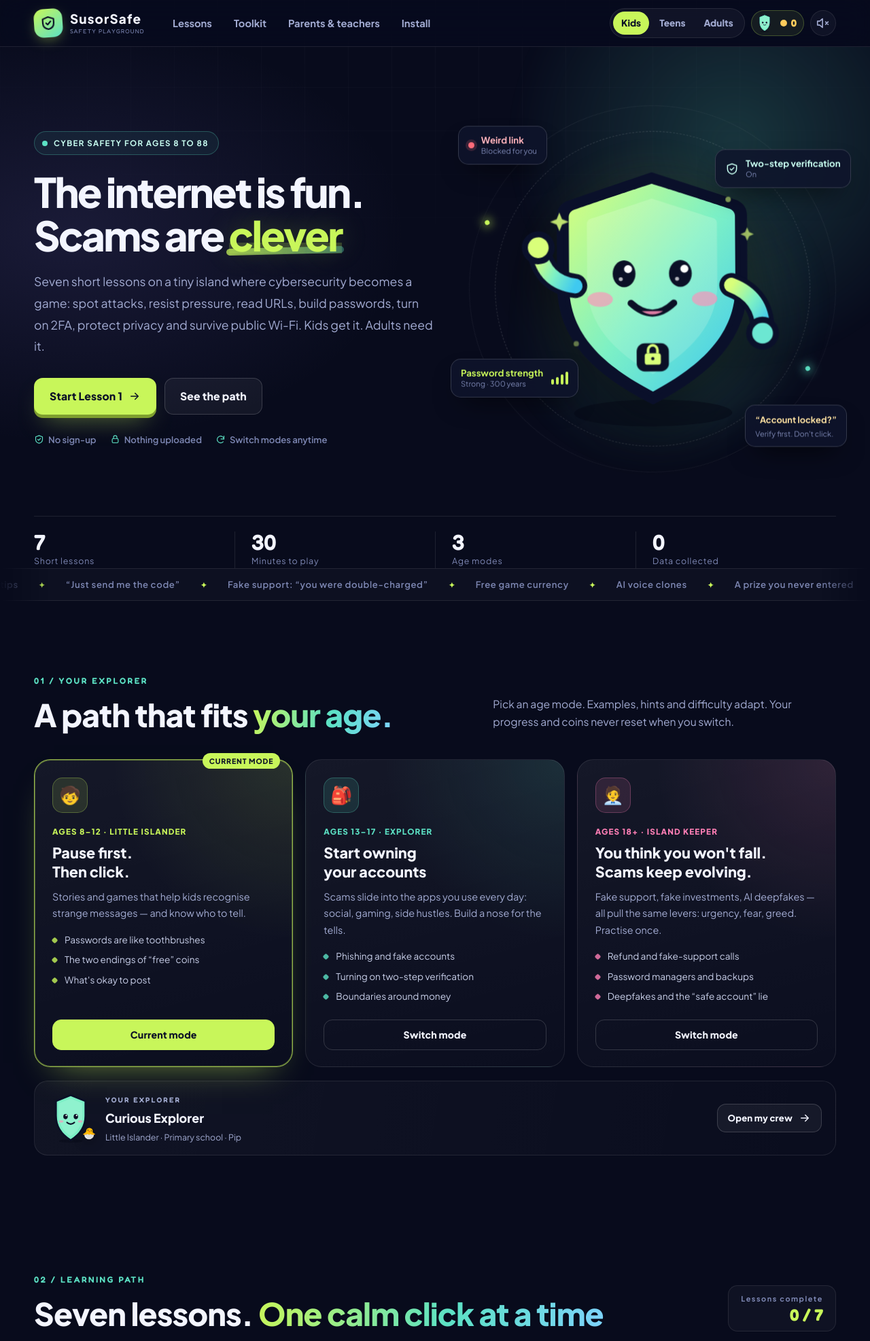
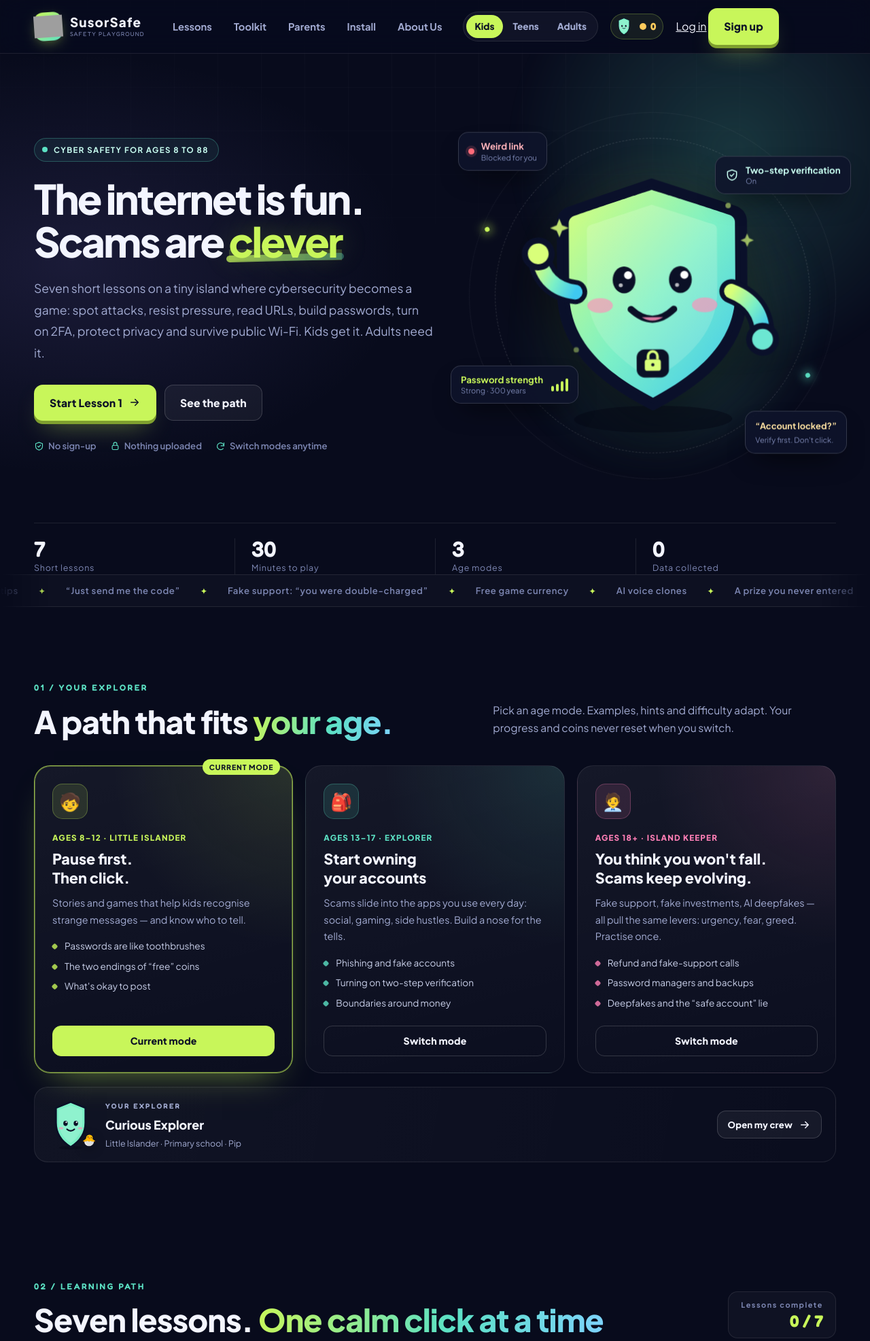
Before and after one commit to gigajohn/HackGB-Education, a Django app: page / in a window 1280 px wide. Shown: the top 1973 px of the page at 68% size. Run offline with Django 5.2, Linux system fonts and the light colour scheme; grey boxes are pictures that could not be loaded.

Commit message:
Update home.html

```diff
--- a/templates/home.html
+++ b/templates/home.html
@@ -13,7 +13,7 @@
 <meta name="mobile-web-app-capable" content="yes">
 <title>SusorSafe — Cybersecurity you can play</title>
 <meta name="description" content="A cybersecurity playground for ages 8 to 88. Seven short lessons on attacks, pressure, fake sites, passwords, 2FA, privacy and public Wi-Fi. Earn coins, dress your explorer and collect a certificate. No sign-up. Nothing leaves your browser.">
-<link rel="icon" href="{% static 'susorsafe/icons/favicon.svg' %}" type="image/svg+xml">
+<link rel="icon" href="{% static 'susorsafe/icons/favicon.png' %}" type="image/png" sizes="64x64">
 <link rel="apple-touch-icon" href="{% static 'susorsafe/icons/apple-touch-icon.png' %}">
 <link rel="manifest" href="/manifest.webmanifest">
 <link rel="stylesheet" href="{% static 'susorsafe/fonts.css' %}">
@@ -52,18 +52,18 @@
 <header class="site-header">
   <div class="wrap header-inner">
     <a class="brand" href="#top" aria-label="SusorSafe, back to top">
-      <span class="brand-mark"><svg class="ico"><use href="#i-shield"/></svg></span>
+      <span class="brand-mark brand-logo"><img src="{% static 'susorsafe/icons/logo-mark.png' %}" alt=""></span>
       <span class="brand-text"><strong>SusorSafe</strong><small>SAFETY PLAYGROUND</small></span>
     </a>
 
     <nav class="main-nav" aria-label="Main navigation">
       <a href="#lessons">Lessons</a>
       <a href="#toolkit">Toolkit</a>
-      <a href="#parents">Parents &amp; teachers</a>
+      <a href="#parents">Parents</a>
       <a href="#install">Install</a>
+      <a href="#about">About Us</a>
     </nav>
 
-    <div class="header-tools">
       <div class="mode-switch" role="group" aria-label="Choose an age mode">
         <button class="mode-pill is-active" data-mode="kid" aria-pressed="true">Kids</button>
         <button class="mode-pill" data-mode="teen" aria-pressed="false">Teens</button>
@@ -73,11 +73,18 @@
         <span class="profile-mini" id="headerAvatar"></span>
         <span class="coin-count"><svg class="ico coin-ico"><use href="#i-coin"/></svg><b id="coinValue">0</b></span>
       </button>
-      <button class="icon-btn" id="soundBtn" type="button" aria-pressed="false" aria-label="Turn sound on" title="Turn sound on">
-        <svg class="ico ico-sound-on" aria-hidden="true"><use href="#i-volume"/></svg>
-        <svg class="ico ico-sound-off" aria-hidden="true"><use href="#i-mute"/></svg>
-      </button>
-    </div>
+      <div class="auth-nav">
+        {% if user.is_authenticated %}
+          <span class="auth-name">Hi, {{ user.username }}</span>
+          <form class="logout-form" method="post" action="{% url 'logout' %}">
+            {% csrf_token %}
+            <button class="auth-link" type="submit">Log out</button>
+          </form>
+        {% else %}
+          <a class="auth-link" href="{% url 'login' %}">Log in</a>
+          <a class="btn btn-primary auth-signup" href="{% url 'signup' %}">Sign up</a>
+        {% endif %}
+      </div>
   </div>
 </header>
 
@@ -546,12 +553,60 @@
     </div>
   </section>
 
+  <!-- ============ ABOUT ============ -->
+  <section class="section about" id="about">
+    <div class="wrap">
+      <div class="section-head">
+        <div>
+          <p class="kicker">06 / About us</p>
+          <h2>Small island. <span class="hl-soft">Serious question.</span></h2>
+        </div>
+        <p class="section-lede">SusorSafe started with a simple frustration: most cyber safety advice is either a scare poster or a compliance slide. We wanted something a family could play together — and something an adult would actually finish.</p>
+      </div>
+
+      <div class="about-grid">
+        <article class="about-card">
+          <p class="about-num">01</p>
+          <h3>Why we built it</h3>
+          <p>Scams are not a technology problem. They are a human problem: a deadline, a familiar logo, a moment of fear or greed. Rules are easy to forget. A decision you have practised once is harder to forget.</p>
+          <p>So we turned the lesson into a place: seven short quests, a friendly guide, and consequences you can see immediately.</p>
+        </article>
+
+        <article class="about-card">
+          <p class="about-num">02</p>
+          <h3>What we believe</h3>
+          <ul>
+            <li>Judgement beats trivia.</li>
+            <li>A pause is a skill, not a personality trait.</li>
+            <li>Kids and adults deserve the same respect — different examples, not different intelligence.</li>
+            <li>No shame. People who have been fooled often teach this best.</li>
+          </ul>
+        </article>
+
+        <article class="about-card">
+          <p class="about-num">03</p>
+          <h3>Privacy by default</h3>
+          <p>The lessons work without an account. Progress stays in your browser, and the password you test never leaves the page.</p>
+          <p>An account is optional: it gives you a name to sign in with. It does not sell data, show ads, or ask for a password you type into the gym.</p>
+        </article>
+      </div>
+
+      <div class="about-cta">
+        <p><b>Built for curious humans, 8 to 88.</b> Start with one lesson, or send the island to someone who needs it.</p>
+        <div class="about-actions">
+          <a class="btn btn-primary" href="#lessons">Start a lesson <svg class="ico"><use href="#i-arrow"/></svg></a>
+          <a class="btn btn-ghost" href="#toolkit">Open the toolkit</a>
+        </div>
+      </div>
+    </div>
+  </section>
+
   <!-- ============ INSTALL ============ -->
   <section class="section install" id="install">
     <div class="wrap">
       <div class="install-card">
         <div class="install-copy">
-          <p class="kicker">06 / Take it with you</p>
+          <p class="kicker">07 / Take it with you</p>
           <h2>Put the island <span class="hl-soft">in your pocket.</span></h2>
           <p>Install SusorSafe on your phone or laptop. It opens like an app, keeps your progress offline, and never asks for an account.</p>
           <div class="install-actions">
@@ -603,7 +658,7 @@
     <div class="wrap">
       <div class="section-head">
         <div>
-          <p class="kicker">07 / Completion</p>
+          <p class="kicker">08 / Completion</p>
           <h2>Seven lessons later, <span class="hl-soft">it's yours.</span></h2>
         </div>
         <p class="section-lede">The certificate isn't the finish line. It's a reminder that you've practised “pause, verify, then act” seven times.</p>
@@ -654,26 +709,29 @@
   <div class="wrap footer-grid">
     <div class="footer-brand">
       <a class="brand" href="#top" aria-label="SusorSafe, back to top">
-        <span class="brand-mark"><svg class="ico"><use href="#i-shield"/></svg></span>
+        <span class="brand-mark brand-logo"><img src="{% static 'susorsafe/icons/logo-mark.png' %}" alt=""></span>
         <span class="brand-text"><strong>SusorSafe</strong><small>SAFETY PLAYGROUND</small></span>
       </a>
       <p>Practise judgement through play. It sticks better than rules.<br>For curious humans, 8 to 88.</p>
       <p class="footer-fine">An educational demo. Every interaction and all progress stay in your browser. Nothing is uploaded and no personal data is collected.</p>
     </div>
+
     <div class="footer-col">
       <h4>Need help</h4>
-      <a href="https://165.npa.gov.tw/" target="_blank" rel="noopener">165 Anti-Fraud Hotline</a>
-      <a href="tel:165">Call 165 · Taiwan</a>
-      <a href="tel:110">Emergency 110</a>
-      <a href="https://tfc-taiwan.org.tw/" target="_blank" rel="noopener">Taiwan FactCheck Center</a>
-      <a href="https://www.mygopen.com/" target="_blank" rel="noopener">MyGoPen fact checks</a>
+      <a href="https://reportfraud.ftc.gov/" target="_blank" rel="noopener">FTC — Report Fraud</a>
+      <a href="https://www.ic3.gov/" target="_blank" rel="noopener">FBI IC3 — Internet Crime</a>
+      <a href="https://www.identitytheft.gov/" target="_blank" rel="noopener">IdentityTheft.gov</a>
+      <a href="https://www.cisa.gov/report" target="_blank" rel="noopener">CISA — Report a Cyber Issue</a>
+      <a href="tel:911">Emergency 911</a>
       <a href="https://haveibeenpwned.com/" target="_blank" rel="noopener">Have I Been Pwned</a>
     </div>
+
     <div class="footer-col">
       <h4>The island</h4>
       <a href="#lessons">Seven lessons</a>
       <a href="#crew">My crew</a>
       <a href="#toolkit">Safety toolkit</a>
+      <a href="#about">About us</a>
       <a href="#install">Install the app</a>
       <a href="#certificate">Certificate</a>
       <p class="footer-fine">Brands and people in the scenarios are fictional. No real account or website is ever contacted.</p>
```
